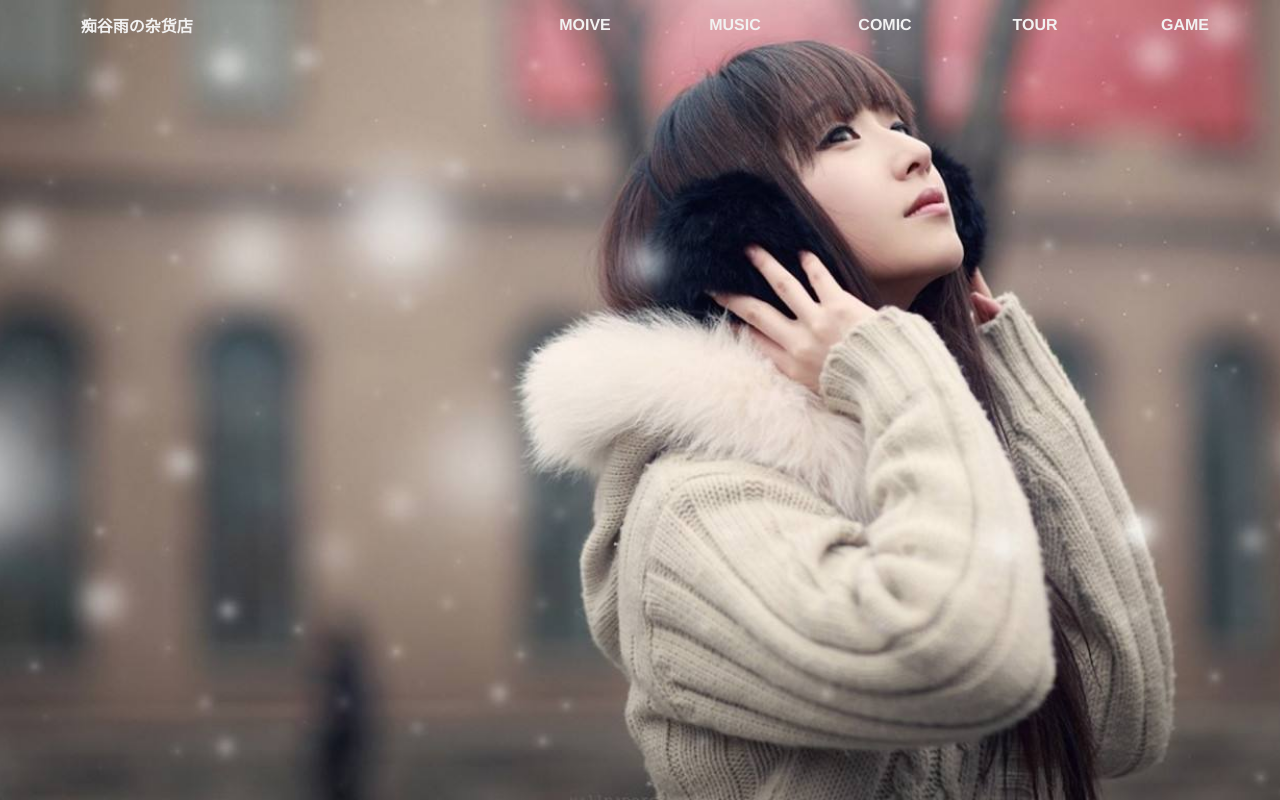
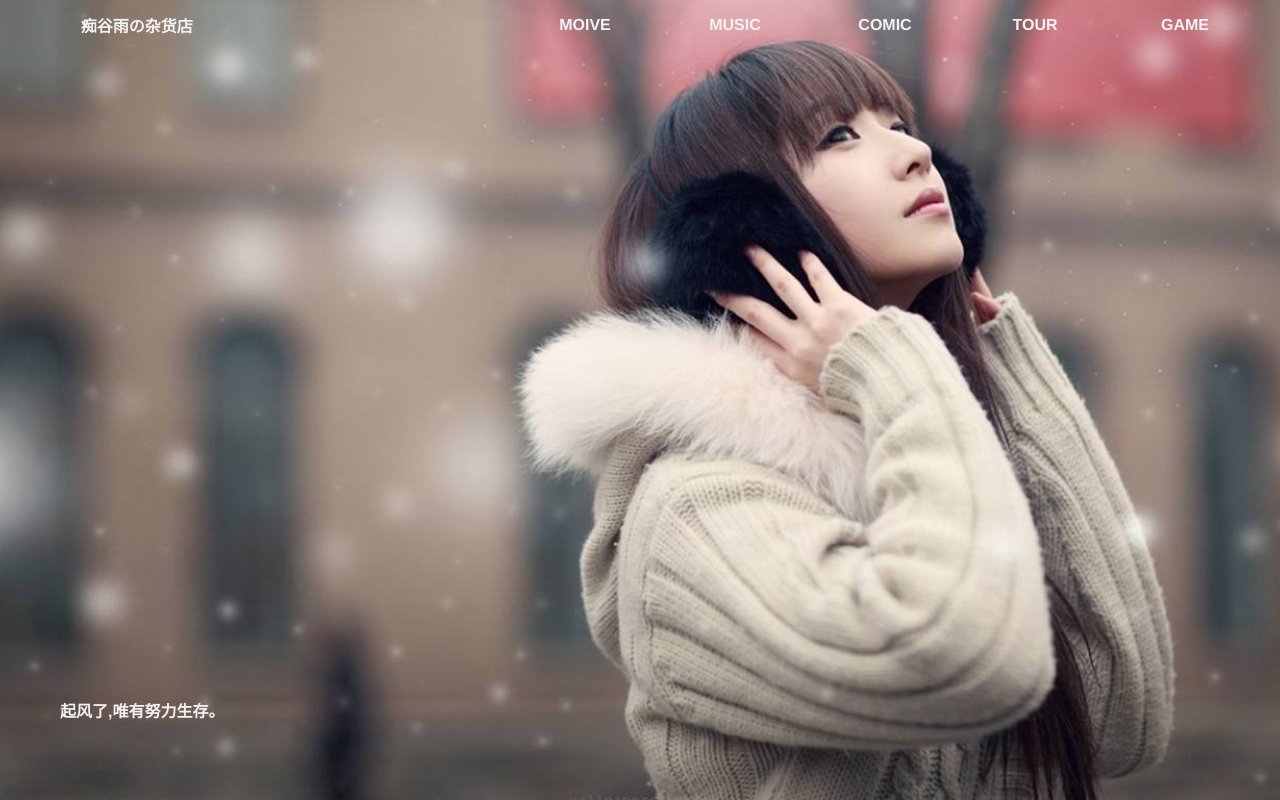
Before and after one commit to jonnzer/groceryHouse, a Vue app in the folder groceryHouse/: page /homePage in a window 1280 px wide. Built offline with nearby package versions, Linux system fonts and the light colour scheme; a web font is replaced by a local one; what mo-js would draw is missing.

Commit message:
一言demo文字样式调整

```diff
--- a/groceryHouse/src/components/homePage.vue
+++ b/groceryHouse/src/components/homePage.vue
@@ -14,6 +14,7 @@
                   <li>GAME</li>
                 </ul>
           </header>
+            <p class="oneWord">起风了,唯有努力生存。</p>
     </div>
 </template>
 <script>
@@ -98,6 +99,16 @@ export default {
     margin-right: 2rem;
   }
   /*头部 -- end*/
-  /*大图*/
-
+  /*一言 --start*/
+  .homePage .oneWord{
+    position: absolute;
+    /*text-align: center;*/
+    /*top:50%;*/
+    /*left:50%;*/
+    /*transform:translate(-50%,-50%);*/
+    left: 6rem;
+    bottom: 10%;
+    color: #F2F2F2;
+    font-weight: bold;
+  }
 </style>
```
